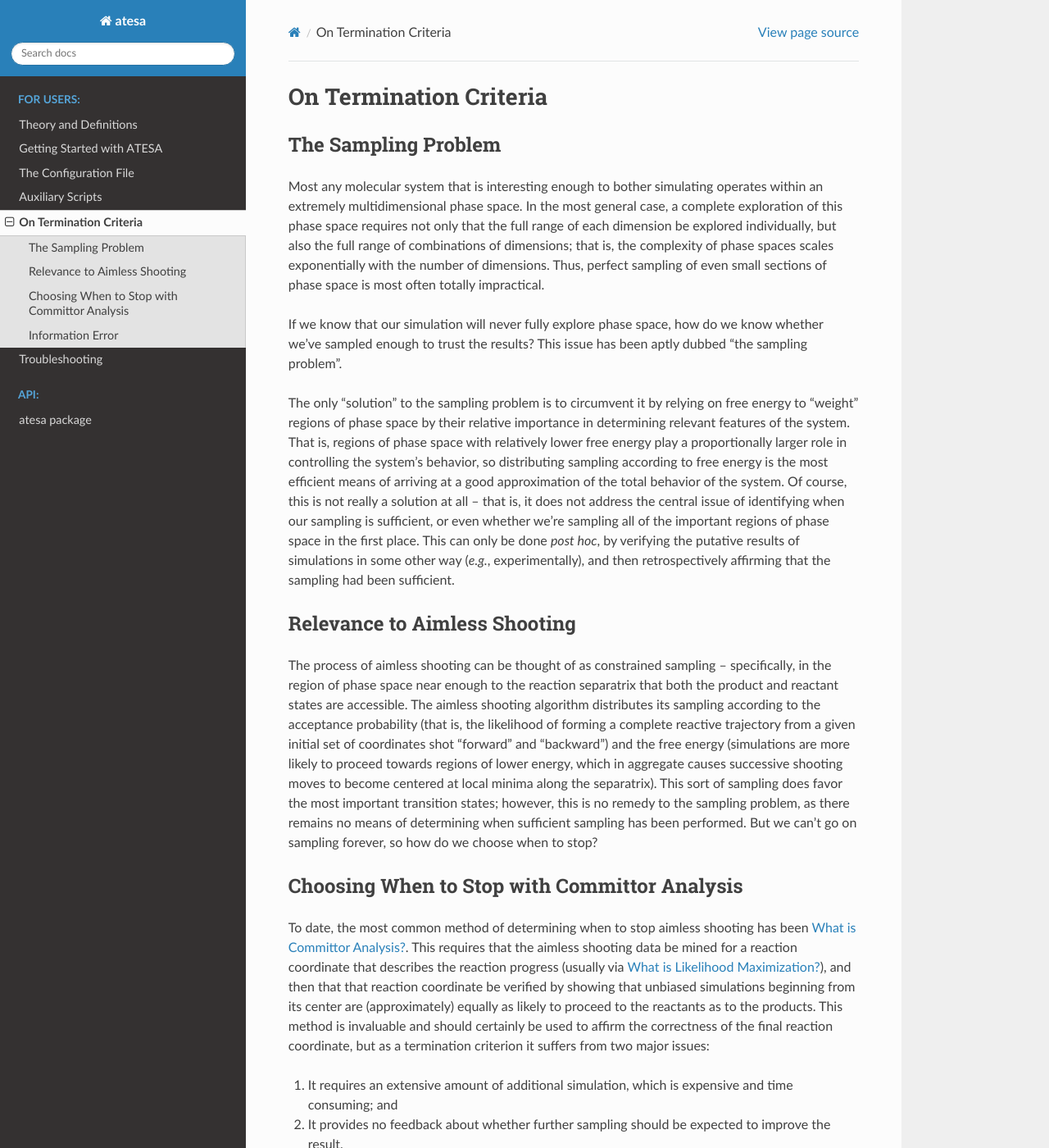
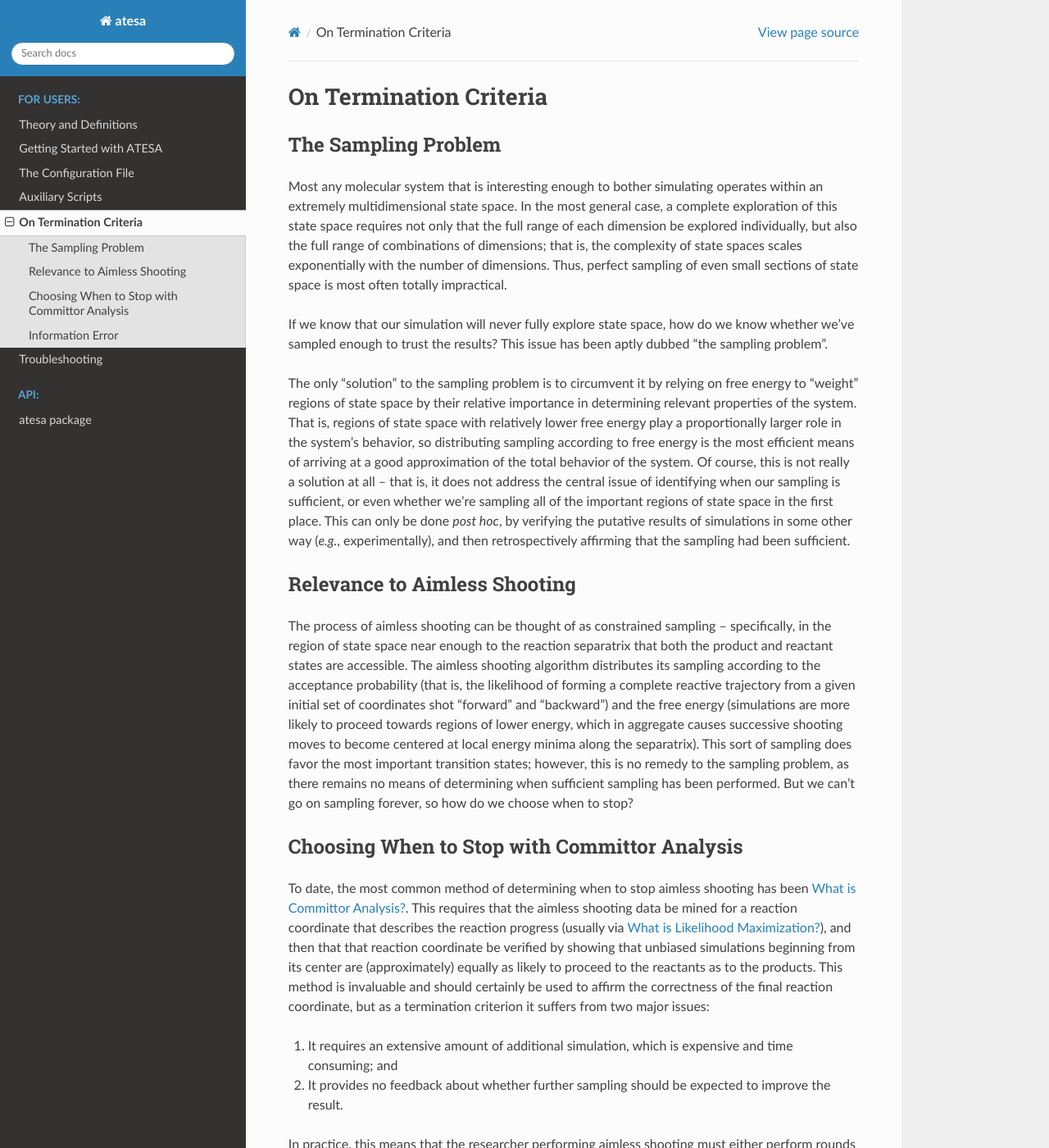
Before and after one commit to team-mayes/atesa, a Sphinx documentation site: the page built from docs/on_termination_criteria.rst, in a window 1280 px wide and 1400 px high. Shown: the whole window at 82% size. Built offline with Sphinx 7.4.7 and the Read the Docs theme 2.0.0, drawn with Linux system fonts in a browser that asks for light colours; pages that are not in the unit, such as notebooks, are missing from menus; the version number could not be read and is left out; some of the changed text lies outside the part shown.

```diff
--- a/docs/on_termination_criteria.rst
+++ b/docs/on_termination_criteria.rst
@@ -8,16 +8,16 @@
 The Sampling Problem
 --------------------
 
-Most any molecular system that is interesting enough to bother simulating operates within an extremely multidimensional phase space. In the most general case, a complete exploration of this phase space requires not only that the full range of each dimension be explored individually, but also the full range of combinations of dimensions; that is, the complexity of phase spaces scales exponentially with the number of dimensions. Thus, perfect sampling of even small sections of phase space is most often totally impractical.
+Most any molecular system that is interesting enough to bother simulating operates within an extremely multidimensional state space. In the most general case, a complete exploration of this state space requires not only that the full range of each dimension be explored individually, but also the full range of combinations of dimensions; that is, the complexity of state spaces scales exponentially with the number of dimensions. Thus, perfect sampling of even small sections of state space is most often totally impractical.
 
-If we know that our simulation will never fully explore phase space, how do we know whether we've sampled enough to trust the results? This issue has been aptly dubbed "the sampling problem".
+If we know that our simulation will never fully explore state space, how do we know whether we've sampled enough to trust the results? This issue has been aptly dubbed "the sampling problem".
 
-The only "solution" to the sampling problem is to circumvent it by relying on free energy to "weight" regions of phase space by their relative importance in determining relevant features of the system. That is, regions of phase space with relatively lower free energy play a proportionally larger role in controlling the system's behavior, so distributing sampling according to free energy is the most efficient means of arriving at a good approximation of the total behavior of the system. Of course, this is not really a solution at all -- that is, it does not address the central issue of identifying when our sampling is sufficient, or even whether we're sampling all of the important regions of phase space in the first place. This can only be done *post hoc*, by verifying the putative results of simulations in some other way (*e.g.*, experimentally), and then retrospectively affirming that the sampling had been sufficient.
+The only "solution" to the sampling problem is to circumvent it by relying on free energy to "weight" regions of state space by their relative importance in determining relevant properties of the system. That is, regions of state space with relatively lower free energy play a proportionally larger role in the system's behavior, so distributing sampling according to free energy is the most efficient means of arriving at a good approximation of the total behavior of the system. Of course, this is not really a solution at all -- that is, it does not address the central issue of identifying when our sampling is sufficient, or even whether we're sampling all of the important regions of state space in the first place. This can only be done *post hoc*, by verifying the putative results of simulations in some other way (*e.g.*, experimentally), and then retrospectively affirming that the sampling had been sufficient.
 
 Relevance to Aimless Shooting
 -----------------------------
 
-The process of aimless shooting can be thought of as constrained sampling -- specifically, in the region of phase space near enough to the reaction separatrix that both the product and reactant states are accessible. The aimless shooting algorithm distributes its sampling according to the acceptance probability (that is, the likelihood of forming a complete reactive trajectory from a given initial set of coordinates shot "forward" and "backward") and the free energy (simulations are more likely to proceed towards regions of lower energy, which in aggregate causes successive shooting moves to become centered at local minima along the separatrix). This sort of sampling does favor the most important transition states; however, this is no remedy to the sampling problem, as there remains no means of determining when sufficient sampling has been performed. But we can't go on sampling forever, so how do we choose when to stop?
+The process of aimless shooting can be thought of as constrained sampling -- specifically, in the region of state space near enough to the reaction separatrix that both the product and reactant states are accessible. The aimless shooting algorithm distributes its sampling according to the acceptance probability (that is, the likelihood of forming a complete reactive trajectory from a given initial set of coordinates shot "forward" and "backward") and the free energy (simulations are more likely to proceed towards regions of lower energy, which in aggregate causes successive shooting moves to become centered at local energy minima along the separatrix). This sort of sampling does favor the most important transition states; however, this is no remedy to the sampling problem, as there remains no means of determining when sufficient sampling has been performed. But we can't go on sampling forever, so how do we choose when to stop?
 
 Choosing When to Stop with Committor Analysis
 ---------------------------------------------
@@ -39,6 +39,6 @@
 
 This "information error" is a property of likelihood maximization derived from the first and second derivatives of the log likelihood function evaluated at the model optimization solution (the "maximum likelihood estimator"). It is a measure of the "information" about the optimization parameters that is stored in the dataset, as described by the sensitivity of the optimization result to changes in the values of the parameters. As the information error decreases, the confidence that the optimized model is the "best" possible one for the given sets of data/observations and included dimensions increases.
 
-In the context of aimless shooting, the information error in the model can be interpreted as a metric of convergence of sampling *within the explored regions of phase space*. That is, it does not resolve :ref:`TheSamplingProblem` in that it remains impossible to determine (except through retrospection) whether the regions of phase space being sampled are sufficient to describe the system. It does, however, address issue (2) above by assessing convergence of the sampling *that does occur*. In other words, to the extent that information error is converged, one can be assured that further sampling from the same distribution will not improve the result appreciably (to within the chosen tolerance). Furthermore, because information error is derived from likelihood maximization and therefore does not involve any simulation, it is comparatively much faster and more resource-efficient than committor analysis and can be assessed quite frequently without wasting significant resources, addressing issue (1).
+In the context of aimless shooting, the information error in the model can be interpreted as a metric of convergence of sampling *within the explored regions of state space*. That is, it does not resolve :ref:`TheSamplingProblem` in that it remains impossible to determine (except through retrospection) whether the regions of state space being sampled are sufficient to describe the system. It does, however, address issue (2) above by assessing convergence of the sampling *that does occur*. In other words, to the extent that information error is converged, one can be assured that further sampling from the same distribution will not improve the result appreciably (to within the chosen tolerance). Furthermore, because information error is derived from likelihood maximization and therefore does not involve any simulation, it is comparatively much faster and more resource-efficient than committor analysis and can be assessed quite frequently without wasting significant resources, addressing issue (1).
 
 To reiterate, information error should not *supplant* committor analysis but should *augment* it. Aimless shooting should be performed until information error has converged to within some reasonable tolerance, and only then should the more expensive step of committor analysis be attempted. Besides increasing efficiency, the addition of information error to the aimless shooting workflow adds information to the committor analysis result when convergence has been achieved: if a positive (desirable) result is obtained, it is probably also a good approximation of the best possible committor analysis result for the given region(s) of sampling and candidate reaction coordinate parameters. Conversely, if a negative (undesirable) result is obtained, it is likely due to omission of one or more key parameters from the reaction coordinate, or else a fundamental flaw in the sampling, but *not* due to insufficient sampling of the sampled region(s).
```
Also changed, not shown: 1 other file.
